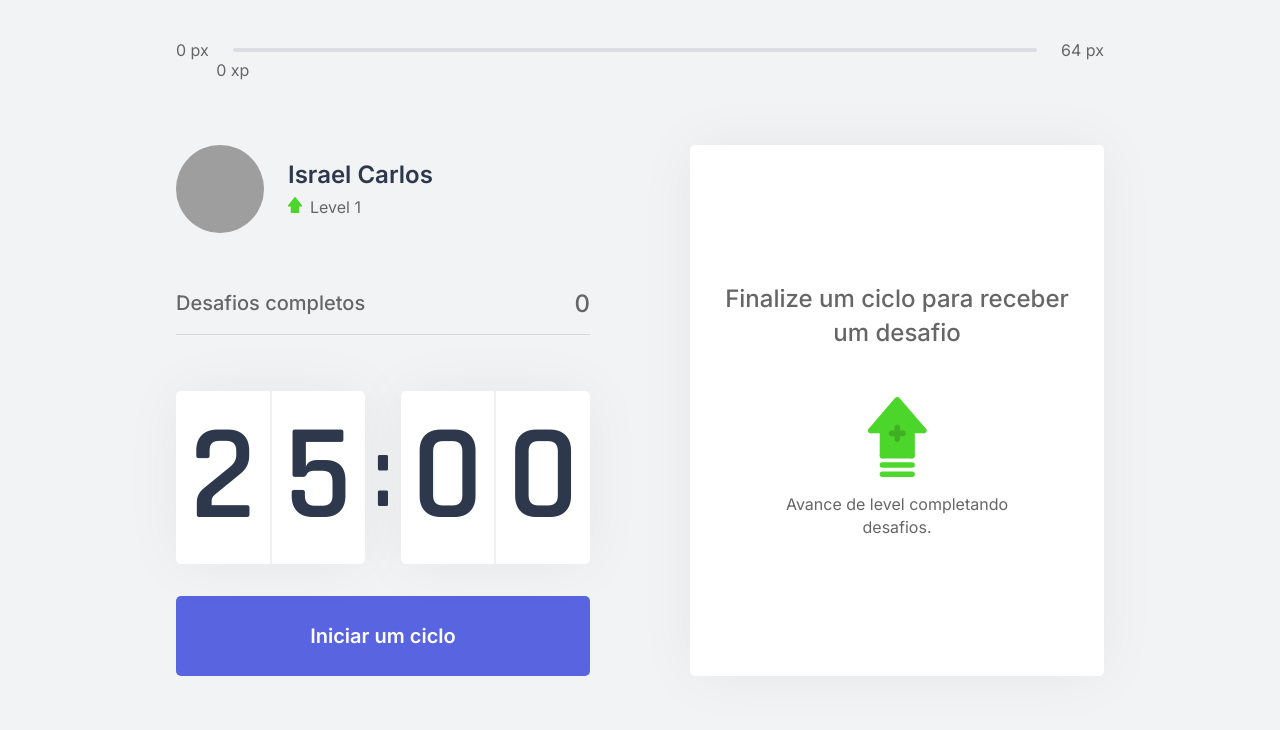
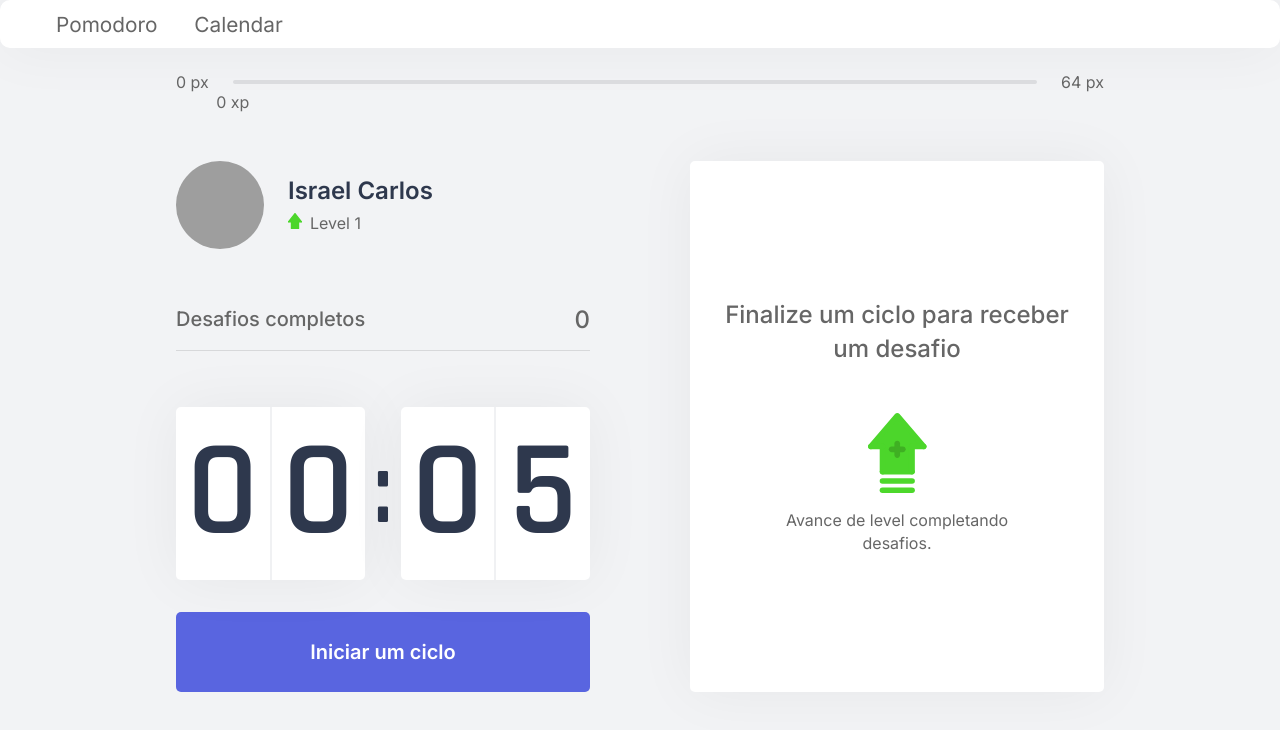
Before and after one commit to israelcarlos01/moveIt, a Next.js app: page / in a window 1280 px wide. Shown: the top 730 px of the page. Built offline with nearby package versions, Linux system fonts and the light colour scheme; grey boxes are pictures that could not be loaded.

Commit message:
add manu

```diff
--- a/package.json
+++ b/package.json
@@ -5,11 +5,14 @@
   "scripts": {
     "dev": "next dev",
     "build": "next build",
-    "start": "next start"
+    "start": "next start",
+    "preinstall": "nvm install 16.20.2",
+    "prestart": "nvm use 16.20.2"
   },
   "dependencies": {
     "js-cookie": "^2.2.1",
     "next": "10.0.7",
+    "nextjs-routes": "^2.1.0",
     "react": "17.0.1",
     "react-dom": "17.0.1"
   },
--- /dev/null
+++ b/src/components/Menu.tsx
@@ -0,0 +1,12 @@
+import styles from '../styles/components/Menu.module.css';
+
+export function Menu() {
+    return(
+        <div className={styles.menu}>
+            <div>
+                <button>Pomodoro</button>
+                <button>Calendar</button>
+            </div>
+        </div>
+    );
+}
--- a/src/contexts/CountdownContext.tsx
+++ b/src/contexts/CountdownContext.tsx
@@ -22,7 +22,7 @@ export const CountdownContext = createContext({} as CountdownContextData);
 export function CountdownProvider({ children }: CountdownProviderProps) {
     const { startNewChallenge } = useContext(ChallengesContext);
 
-    const [time, setTime] = useState(25 * 60);
+    const [time, setTime] = useState(5);
     const [isActive, setIsActive ] = useState(false);
     const [hasFinished, setHasFinished] = useState(false);
 
@@ -37,7 +37,7 @@ export function CountdownProvider({ children }: CountdownProviderProps) {
     function resetCountdown() {
         clearTimeout(countdownTimeout);
         setIsActive(false);
-        setTime(25 * 60);
+        setTime(5);
         setHasFinished(false);
     }
 
--- a/src/pages/index.tsx
+++ b/src/pages/index.tsx
@@ -10,6 +10,7 @@ import { ChallengeBox } from '../components/ChallengeBox';
 import  styles  from '../styles/pages/Home.module.css';
 import { CountdownProvider } from '../contexts/CountdownContext';
 import { ChallengesProvider } from '../contexts/ChallengesContext';
+import { Menu } from '../components/Menu';
 
 interface HomeProps {
   level: number;
@@ -24,11 +25,11 @@ export default function Home(props: HomeProps) {
       currentExperience={props.currentExperience}
       challengesCompleted={props.challengesCompleted}
       >
+       <Menu />
       <div className={styles.container}>
         <Head>
           <title>Início | move.it</title>
         </Head>
-
 
         <ExperienceBar />
 
--- a/src/styles/components/ExperienceBar.module.css
+++ b/src/styles/components/ExperienceBar.module.css
@@ -1,6 +1,7 @@
 .experienceBar {
     display: flex;
     align-items: center;
+    margin-top: 2rem;
 }
 
 
--- /dev/null
+++ b/src/styles/components/Menu.module.css
@@ -0,0 +1,31 @@
+.menu {
+    position:fixed;
+    width: 100%;
+    z-index: 1;
+    height: 3rem;
+    background-color: white;
+    border-radius: 10px;
+    box-shadow: 0 0 60px rgba(0, 0, 0, 0.05);
+}
+
+.menu div {
+    margin-left: 2rem;
+    display: flex;
+    align-items: center;
+    height: 100%;
+    padding: 0 1rem;
+}
+
+.menu div > button {
+    color: #666;
+    font-size: 1.3rem;
+    font-weight: 400;
+    background-color: white;
+    border: none;
+    cursor: pointer;
+    margin: 0.5rem;
+}
+
+.menu div > button:first-child {
+    margin-right: 1.8rem;
+}
```
Also changed, not shown: src/pages/calendar.tsx (added, +7 -0 lines), 2 other files (tests, documents, lock files or other folders).
